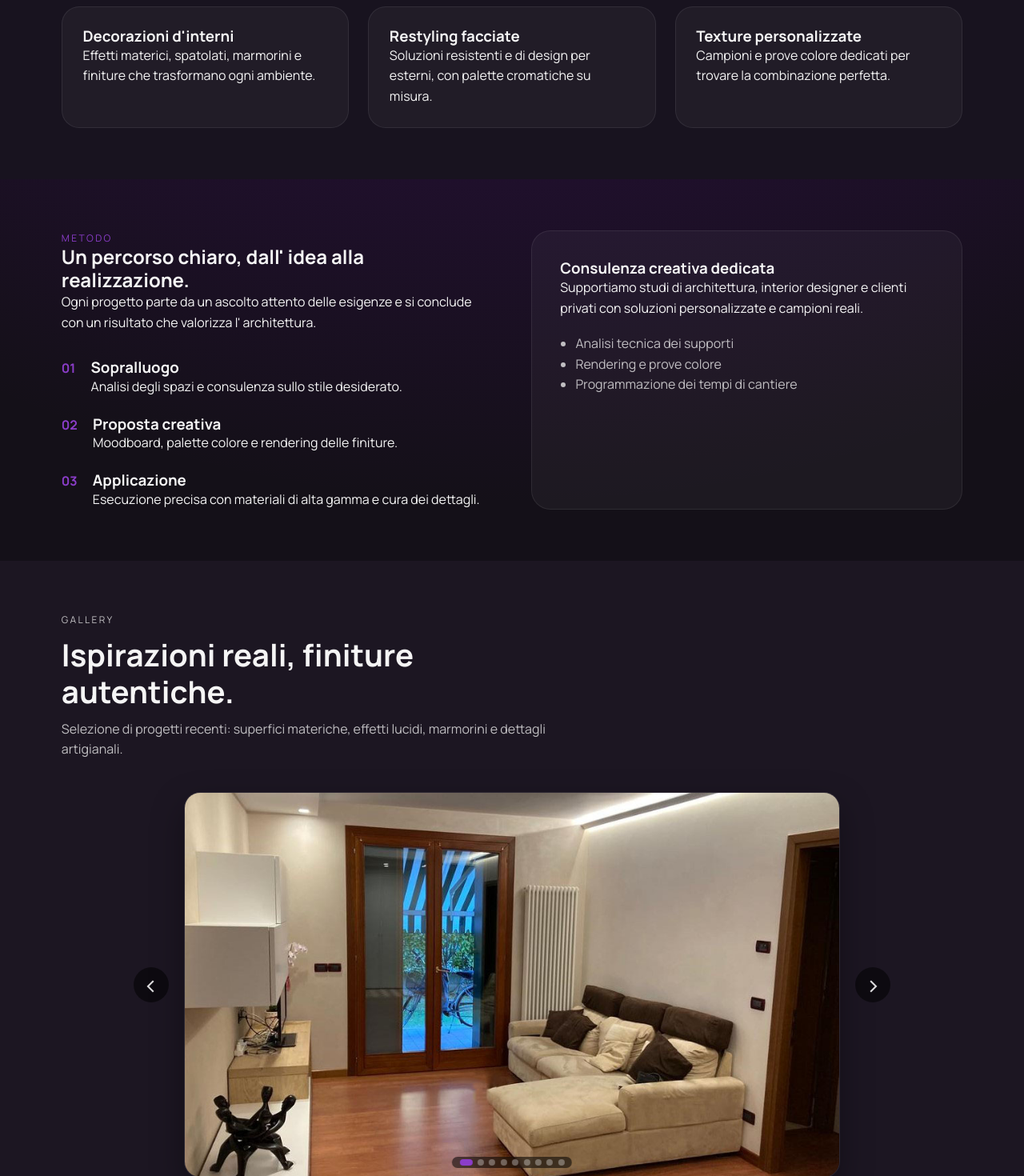
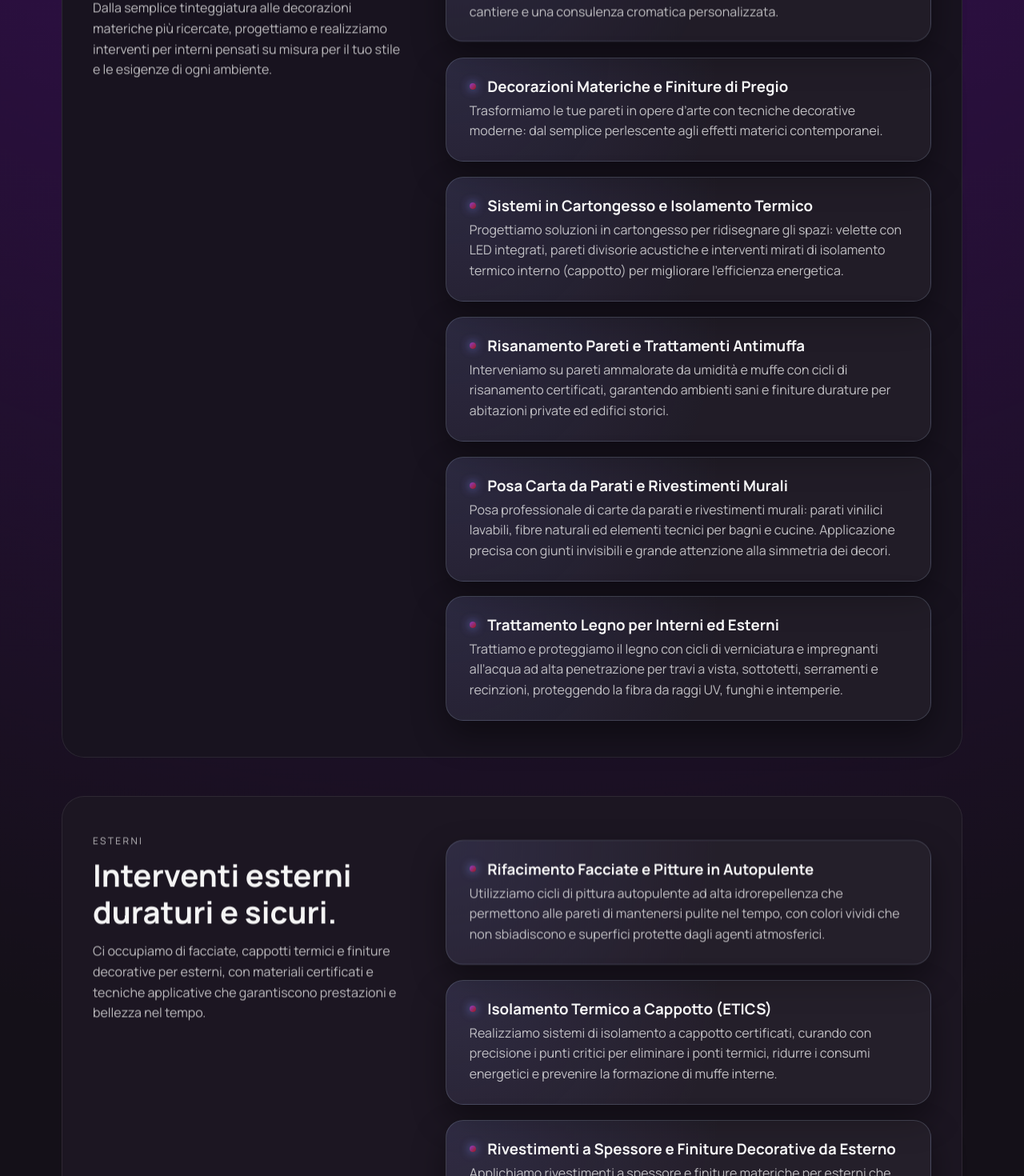
Before and after one commit to EliaMagris/new-sime-site, a React (Vite) app: page / in a window 1280 px wide. Shown: the part 940-2410 px from the top of the page at 80% size. Built offline with nearby package versions, Linux system fonts and the light colour scheme.

Commit message:
creazione sezione servizi

```diff
--- a/src/App.css
+++ b/src/App.css
@@ -163,6 +163,133 @@
 
 .section {
   padding: 4rem 6vw;
+}
+
+.services-section {
+  display: flex;
+  flex-direction: column;
+  gap: 3rem;
+}
+
+.services-row {
+  display: grid;
+  grid-template-columns: minmax(0, 1.1fr) minmax(0, 1.7fr);
+  gap: 3rem;
+  padding: 2.8rem 2.4rem;
+  border-radius: 28px;
+  background: var(--bg-section);
+  border: 1px solid var(--border-subtle);
+  backdrop-filter: blur(10px);
+}
+
+.services-row--external {
+  background: var(--bg-elevated);
+}
+
+@media (max-width: 900px) {
+  .services-row {
+    grid-template-columns: minmax(0, 1fr);
+    padding: 2.2rem 1.8rem;
+  }
+
+  .services-cards {
+    margin-top: 1.4rem;
+  }
+}
+
+.services-intro h2 {
+  font-size: clamp(2rem, 3vw, 2.6rem);
+  margin: 0.7rem 0 0.8rem;
+}
+
+.services-intro p {
+  color: var(--text-muted);
+  max-width: 460px;
+}
+
+.services-cards {
+  display: flex;
+  flex-direction: column;
+  gap: 1.2rem;
+  margin-top: 0.6rem;
+}
+
+.service-card {
+  padding: 1.5rem 1.8rem;
+  border-radius: 22px;
+  background: radial-gradient(circle at top left, rgba(129, 140, 248, 0.12), transparent 55%),
+    var(--bg-card);
+  border: 1px solid rgba(148, 163, 184, 0.25);
+  box-shadow: 0 18px 40px rgba(0, 0, 0, 0.4);
+  position: relative;
+  overflow: hidden;
+  transition:
+    transform 0.25s ease,
+    box-shadow 0.25s ease,
+    border-color 0.25s ease,
+    background 0.25s ease;
+}
+
+.service-card h3 {
+  margin-bottom: 0.4rem;
+  position: relative;
+  padding-left: 1.4rem;
+}
+
+.service-card p {
+  color: var(--text-muted);
+}
+
+.service-card h3::before {
+  content: '';
+  position: absolute;
+  left: 0;
+  top: 0.45rem;
+  width: 8px;
+  height: 8px;
+  border-radius: 999px;
+  background: linear-gradient(135deg, var(--logo-purple-light), var(--logo-red));
+  box-shadow: 0 0 12px rgba(129, 140, 248, 0.9);
+}
+
+.service-card::after {
+  content: '';
+  position: absolute;
+  inset: -40%;
+  background: radial-gradient(circle at top right, rgba(129, 140, 248, 0.18), transparent 60%);
+  opacity: 0;
+  transform: translateY(12px);
+  transition:
+    opacity 0.25s ease,
+    transform 0.25s ease;
+  pointer-events: none;
+}
+
+.service-card:hover {
+  transform: translateY(-6px) translateX(2px);
+  box-shadow: 0 26px 60px rgba(0, 0, 0, 0.6);
+  border-color: var(--logo-purple-light);
+  background: radial-gradient(circle at top left, rgba(129, 140, 248, 0.25), transparent 60%),
+    var(--bg-card);
+}
+
+.service-card:hover::after {
+  opacity: 1;
+  transform: translateY(0);
+}
+
+.animate-on-scroll {
+  opacity: 0;
+  transform: translateY(32px);
+  transition:
+    opacity 0.7s ease,
+    transform 0.7s ease;
+  will-change: opacity, transform;
+}
+
+.animate-on-scroll.is-visible {
+  opacity: 1;
+  transform: translateY(0);
 }
 
 .section-title {
--- a/src/App.jsx
+++ b/src/App.jsx
@@ -24,24 +24,6 @@ function App() {
 
   const galleryImages = images1.concat(images2)
 
-  const services = [
-    {
-      title: 'Decorazioni d\'interni',
-      description:
-        'Effetti materici, spatolati, marmorini e finiture che trasformano ogni ambiente.',
-    },
-    {
-      title: 'Restyling facciate',
-      description:
-        'Soluzioni resistenti e di design per esterni, con palette cromatiche su misura.',
-    },
-    {
-      title: 'Texture personalizzate',
-      description:
-        'Campioni e prove colore dedicati per trovare la combinazione perfetta.',
-    },
-  ]
-
   const processSteps = [
     {
       title: 'Sopralluogo',
@@ -49,7 +31,7 @@ function App() {
     },
     {
       title: 'Proposta creativa',
-      description: 'Moodboard, palette colore e rendering delle finiture.',
+      description: 'Palette colore e rendering delle finiture.',
     },
     {
       title: 'Applicazione',
@@ -58,8 +40,9 @@ function App() {
   ]
 
   const stats = [
-    { label: 'lavori completati', value: '320+' },
     { label: 'Anni di esperienza', value: '30+' },
+    { label: 'Lavori completati', value: '2000+' },
+    { label: 'Clienti stabili', value: '300+' },
   ]
 
   const handleSubmit = async (event) => {
@@ -94,7 +77,7 @@ function App() {
       <main>
         <Hero stats={stats} />
 
-        <ServicesSection services={services} />
+        <ServicesSection />
 
         <ProcessSection processSteps={processSteps} />
 
--- a/src/components/Hero.jsx
+++ b/src/components/Hero.jsx
@@ -30,11 +30,10 @@ function Hero({ stats }) {
       <div className="hero-card">
         <div className="hero-image" />
         <div className="hero-card-content">
-          <h3>Palette ispirate alla natura</h3>
-          <p>
+          <h4>
             Tonalita calde, neutri sofisticati e tocchi decisi per ambienti
             che parlano di te.
-          </p>
+          </h4>
         </div>
       </div>
     </section>
--- a/src/components/ServicesSection.jsx
+++ b/src/components/ServicesSection.jsx
@@ -1,21 +1,140 @@
-function ServicesSection({ services }) {
+import { useEffect, useRef } from 'react'
+
+function ServicesSection() {
+  const sectionRef = useRef(null)
+
+  const internalServices = [
+    {
+      title: 'Tinteggiature Professionali e Verniciature',
+      description:
+        'Realizziamo tinteggiature per interni ed esterni con prodotti di alta gamma, traspiranti ed eco-compatibili all’acqua. Dall\'appartamento privato al condominio, garantiamo una copertura perfetta, massima pulizia del cantiere e una consulenza cromatica personalizzata.',
+    },
+    {
+      title: 'Decorazioni Materiche e Finiture di Pregio',
+      description:
+        'Trasformiamo le tue pareti in opere d’arte con tecniche decorative moderne: dal semplice perlescente agli effetti materici contemporanei.',
+    },
+    {
+      title: 'Sistemi in Cartongesso e Isolamento Termico',
+      description:
+        'Progettiamo soluzioni in cartongesso per ridisegnare gli spazi: velette con LED integrati, pareti divisorie acustiche e interventi mirati di isolamento termico interno (cappotto) per migliorare l’efficienza energetica.',
+    },
+    {
+      title: 'Risanamento Pareti e Trattamenti Antimuffa',
+      description:
+        'Interveniamo su pareti ammalorate da umidità e muffe con cicli di risanamento certificati, garantendo ambienti sani e finiture durature per abitazioni private ed edifici storici.',
+    },
+    {
+      title: 'Posa Carta da Parati e Rivestimenti Murali',
+      description:
+        'Posa professionale di carte da parati e rivestimenti murali: parati vinilici lavabili, fibre naturali ed elementi tecnici per bagni e cucine. Applicazione precisa con giunti invisibili e grande attenzione alla simmetria dei decori.',
+    },
+    {
+      title: 'Trattamento Legno per Interni ed Esterni',
+      description:
+        'Trattiamo e proteggiamo il legno con cicli di verniciatura e impregnanti all’acqua ad alta penetrazione per travi a vista, sottotetti, serramenti e recinzioni, proteggendo la fibra da raggi UV, funghi e intemperie.',
+    },
+  ]
+
+  const externalServices = [
+    {
+      title: 'Rifacimento Facciate e Pitture in Autopulente',
+      description:
+        'Utilizziamo cicli di pittura autopulente ad alta idrorepellenza che permettono alle pareti di mantenersi pulite nel tempo, con colori vividi che non sbiadiscono e superfici protette dagli agenti atmosferici.',
+    },
+    {
+      title: 'Isolamento Termico a Cappotto (ETICS)',
+      description:
+        'Realizziamo sistemi di isolamento a cappotto certificati, curando con precisione i punti critici per eliminare i ponti termici, ridurre i consumi energetici e prevenire la formazione di muffe interne.',
+    },
+    {
+      title: 'Rivestimenti a Spessore e Finiture Decorative da Esterno',
+      description:
+        'Applichiamo rivestimenti a spessore e finiture materiche per esterni che garantiscono uniformità cromatica, estetica moderna e una resistenza agli urti superiore alle normali pitture.',
+    },
+  ]
+
+  useEffect(() => {
+    const sectionEl = sectionRef.current
+    if (!sectionEl) return
+
+    const elements = sectionEl.querySelectorAll('[data-animate-on-scroll]')
+    if (!elements.length) return
+
+    const observer = new IntersectionObserver(
+      (entries) => {
+        entries.forEach((entry) => {
+          if (entry.isIntersecting) {
+            entry.target.classList.add('is-visible')
+            observer.unobserve(entry.target)
+          }
+        })
+      },
+      { threshold: 0.2 }
+    )
+
+    elements.forEach((el) => observer.observe(el))
+
+    return () => observer.disconnect()
+  }, [])
+
   return (
-    <section className="section highlight" id="servizi" style={{ scrollMarginTop: '100px' }}>
-      <div className="section-title">
-        <p className="eyebrow">Servizi</p>
-        <h2>Soluzioni su misura.</h2>
+    <section
+      ref={sectionRef}
+      className="section services-section"
+      id="servizi"
+      style={{ scrollMarginTop: '100px' }}
+    >
+      <div className="services-row services-row--internal">
+        <div className="services-intro animate-on-scroll" data-animate-on-scroll>
+          <p className="eyebrow">Interni</p>
+          <h2>Opere interne curate in ogni dettaglio.</h2>
           <p>
-          Dalle pareti interne alle facciate esterne, proponiamo finiture
-          esclusive con un approccio sartoriale.
+            Dalla semplice tinteggiatura alle decorazioni materiche più ricercate, progettiamo e
+            realizziamo interventi per interni pensati su misura per il tuo stile e le esigenze di
+            ogni ambiente.
           </p>
         </div>
-      <div className="grid">
-        {services.map((service) => (
-          <article className="card" key={service.title}>
+
+        <div className="services-cards">
+          {internalServices.map((service, index) => (
+            <article
+              key={service.title}
+              className="service-card animate-on-scroll"
+              data-animate-on-scroll
+              style={{ transitionDelay: `${0.05 * index}s` }}
+            >
               <h3>{service.title}</h3>
               <p>{service.description}</p>
             </article>
           ))}
+        </div>
+      </div>
+
+      <div className="services-row services-row--external">
+        <div className="services-intro animate-on-scroll" data-animate-on-scroll>
+          <p className="eyebrow">Esterni</p>
+          <h2>Interventi esterni duraturi e sicuri.</h2>
+          <p>
+            Ci occupiamo di facciate, cappotti termici e finiture decorative per esterni, con
+            materiali certificati e tecniche applicative che garantiscono prestazioni e bellezza nel
+            tempo.
+          </p>
+        </div>
+
+        <div className="services-cards">
+          {externalServices.map((service, index) => (
+            <article
+              key={service.title}
+              className="service-card animate-on-scroll"
+              data-animate-on-scroll
+              style={{ transitionDelay: `${0.05 * index}s` }}
+            >
+              <h3>{service.title}</h3>
+              <p>{service.description}</p>
+            </article>
+          ))}
+        </div>
       </div>
     </section>
   )
```
Lines whose indentation alone changed are shown as unchanged.
